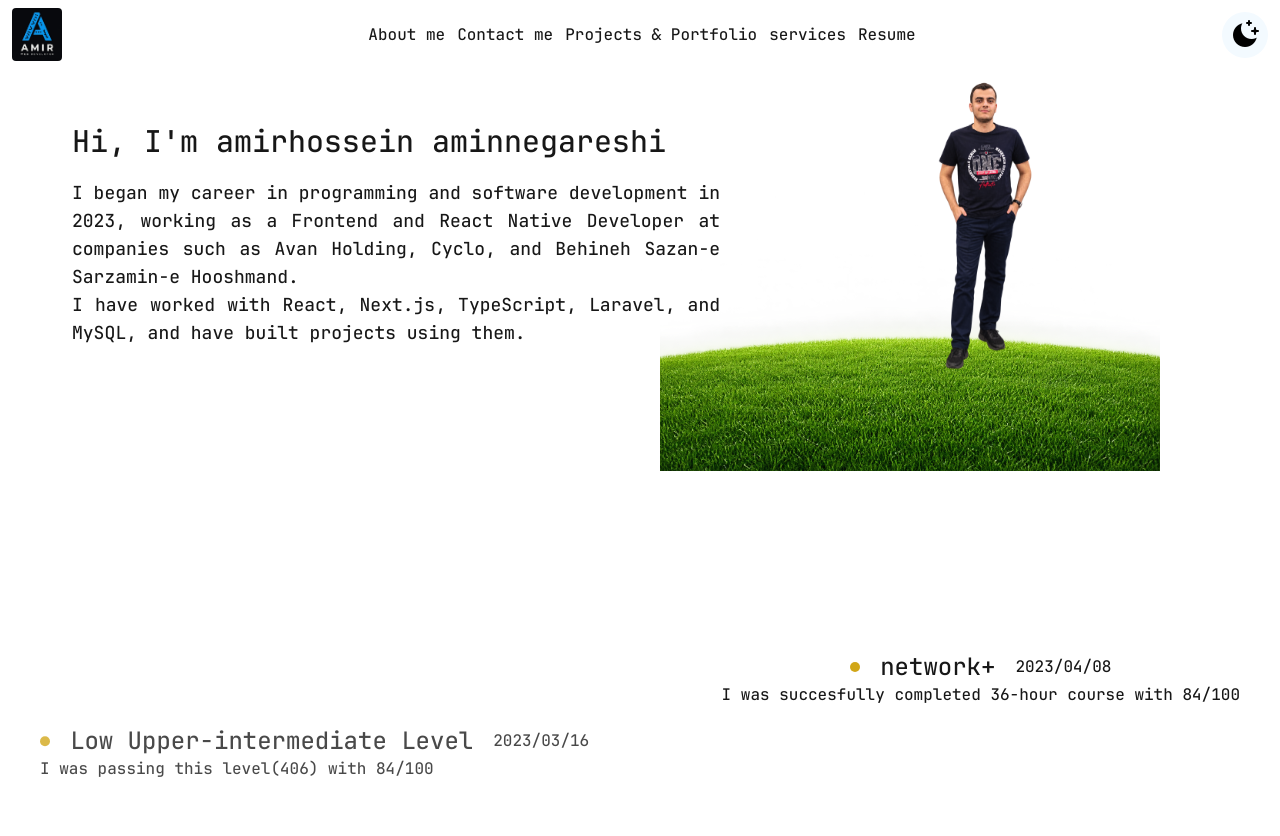
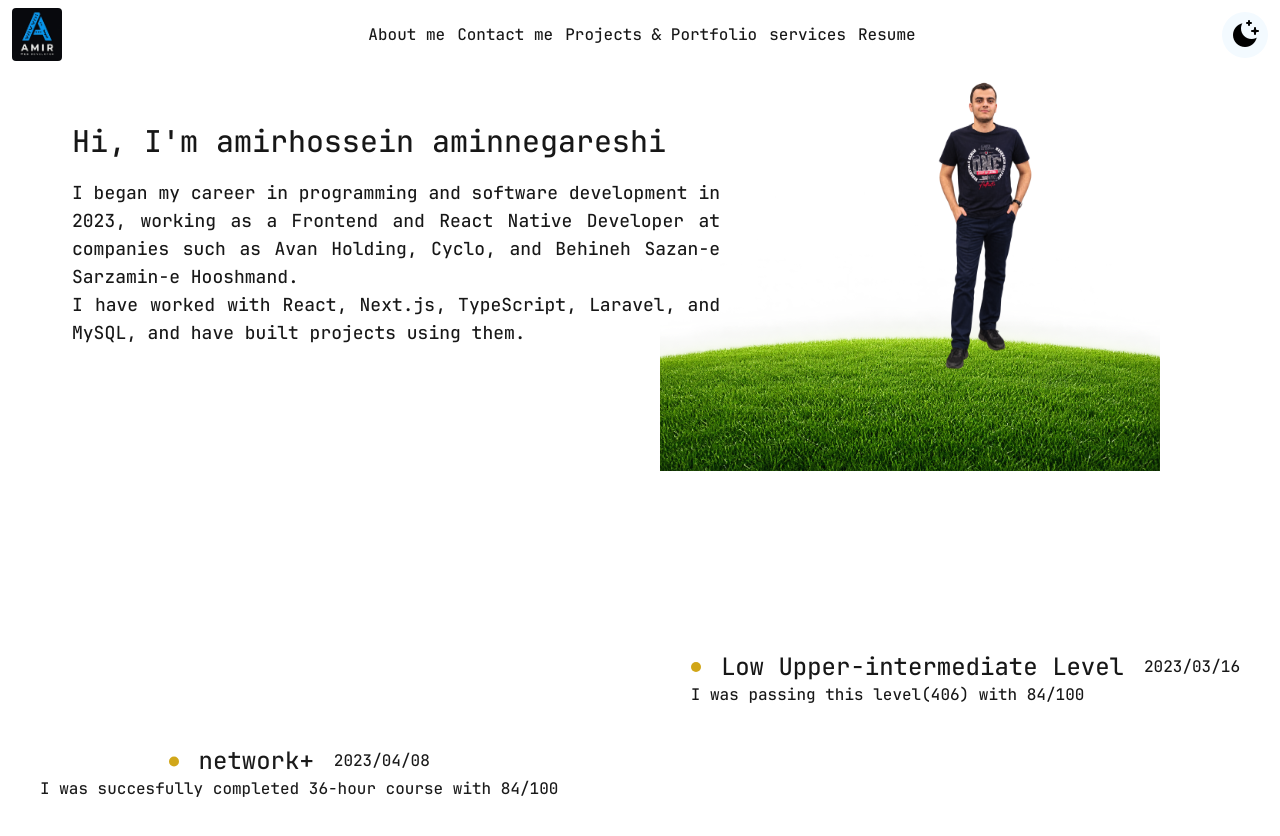
Before and after one commit to amirhoprogrammer/my-website, a Next.js app: page /AboutMe in a window 1280 px wide. Shown: the top 836 px of the page. Built offline with nearby package versions, Linux system fonts and the light colour scheme.

Commit message:
complete history item data

```diff
--- a/app/AboutMe/page.tsx
+++ b/app/AboutMe/page.tsx
@@ -32,7 +32,7 @@ export default function AboutMe() {
             <Image src="/grass.png" alt="grass" width={500} height={60} />
           </div>
         </div>
-        <div className="mt-20">
+        <div className="mt-20 mb-10">
           <Histories />
         </div>
       </div>
--- a/data/HistoryItem.ts
+++ b/data/HistoryItem.ts
@@ -1,6 +1,14 @@
 export const HistoryItems = [
   {
     id: 1,
+    title: "Low Upper-intermediate Level",
+    description: "I was passing this level(406) with 84/100",
+    year: 2023,
+    month: 3,
+    day: 16,
+  },
+  {
+    id: 2,
     title: "network+",
     description: "I was succesfully completed 36-hour course with 84/100",
     year: 2023,
@@ -8,15 +16,40 @@ export const HistoryItems = [
     day: 8,
   },
   {
-    id: 2,
-    title: "Low Upper-intermediate Level",
-    description: "I was passing this level(406) with 84/100",
+    id: 3,
+    title: "Html5",
+    description: "I was succesfully completed This course in w3schools",
     year: 2023,
-    month: 3,
-    day: 16,
+    month: 5,
+    day: 10,
   },
   {
-    id: 3,
+    id: 4,
+    title: "css",
+    description: "I was succesfully completed This course in w3schools",
+    year: 2023,
+    month: 6,
+    day: 15,
+  },
+  {
+    id: 5,
+    title: "start the work in behinesazan",
+    description:
+      "I started this position and I was working for 10 month in behinesazan",
+    year: 2023,
+    month: 7,
+    day: 30,
+  },
+  {
+    id: 6,
+    title: "javascript",
+    description: "I was succesfully completed This course in w3schools",
+    year: 2023,
+    month: 7,
+    day: 30,
+  },
+  {
+    id: 7,
     title: "CCNA 200-301",
     description:
       "I was succesfully completed 72-hour course with 90/100, this course",
@@ -24,4 +57,87 @@ export const HistoryItems = [
     month: 9,
     day: 7,
   },
+  {
+    id: 8,
+    title: "react",
+    description: "I was succesfully completed This course in w3schools",
+    year: 2023,
+    month: 12,
+    day: 25,
+  },
+  {
+    id: 9,
+    title: "typescript",
+    description: "I was succesfully completed This course in w3schools",
+    year: 2025,
+    month: 5,
+    day: 19,
+  },
+  {
+    id: 10,
+    title: "Reactbro",
+    description: "I was succesfully completed This project",
+    year: 2025,
+    month: 6,
+    day: 3,
+  },
+  {
+    id: 11,
+    title: "frontprojectroshan",
+    description:
+      "I was succesfully completed This project,this project is for roshan office",
+    year: 2025,
+    month: 7,
+    day: 16,
+  },
+  {
+    id: 12,
+    title: "nextjs",
+    description: "I was succesfully completed in w3schools",
+    year: 2025,
+    month: 8,
+    day: 13,
+  },
+  {
+    id: 13,
+    title: "ciclo",
+    description:
+      "I started this position and I was working in this office for 3 month",
+    year: 2025,
+    month: 9,
+    day: 11,
+  },
+  {
+    id: 14,
+    title: "awan holding",
+    description:
+      "I started this position and I was working in this office for 2 month",
+    year: 2025,
+    month: 12,
+    day: 11,
+  },
+  {
+    id: 15,
+    title: "kanda idea",
+    description: "I complete the task that kandaId asked me to do it.",
+    year: 2026,
+    month: 8,
+    day: 1,
+  },
+  {
+    id: 16,
+    title: "yekpay",
+    description: "I complete the task that yekpay asked me to do it.",
+    year: 2026,
+    month: 8,
+    day: 1,
+  },
+  {
+    id: 17,
+    title: "ati hoosh bonyan",
+    description: "I complete the task that ati hoosh bonyan asked me to do it.",
+    year: 2026,
+    month: 8,
+    day: 1,
+  },
 ];
```
